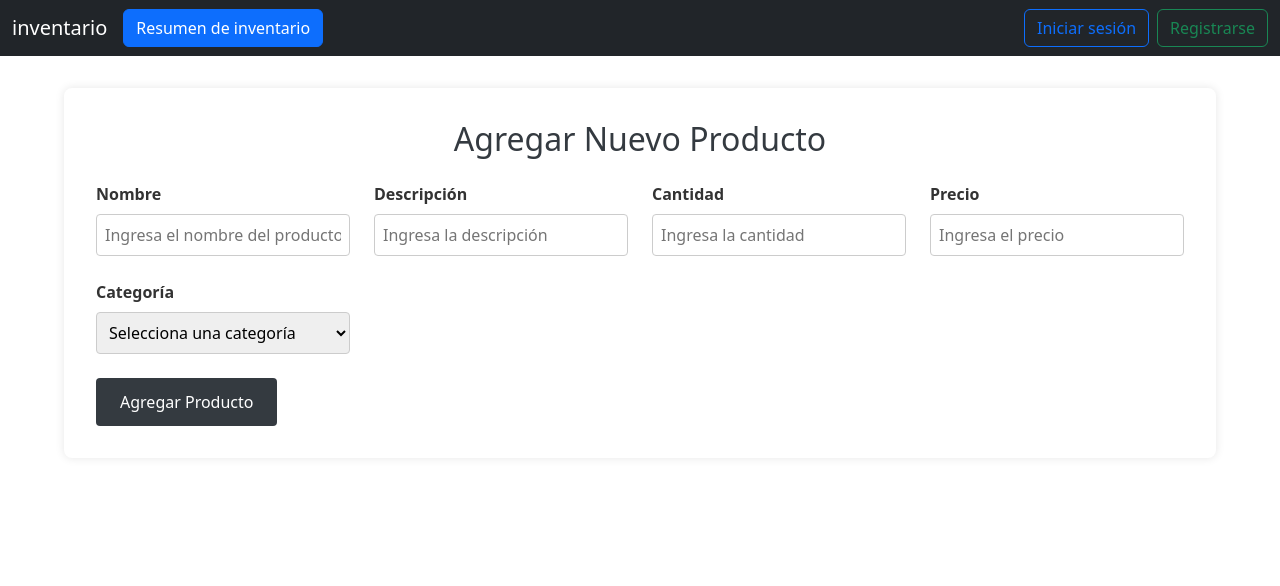
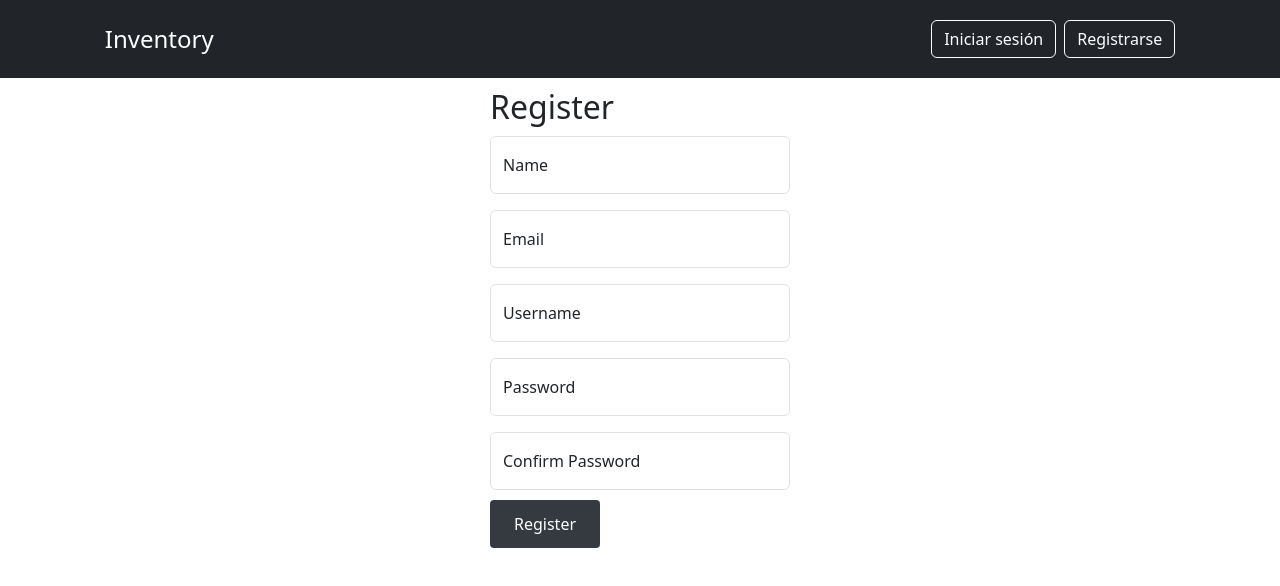
Before and after one commit to Beraxes/Gestion-de-inventario, a React (Create React App) app in the folder frontend/: page /register in a window 1280 px wide. Shown: the top 586 px of the page. Built offline with nearby package versions, Linux system fonts and the light colour scheme.

Commit message:
feat: added login and register

```diff
--- a/frontend/public/index.html
+++ b/frontend/public/index.html
@@ -24,7 +24,7 @@
       work correctly both with client-side routing and a non-root public URL.
       Learn how to configure a non-root public URL by running `npm run build`.
     -->
-    <title>React App</title>
+    <title>Inventory</title>
   </head>
   <body>
     <noscript>You need to enable JavaScript to run this app.</noscript>
--- a/frontend/src/App.js
+++ b/frontend/src/App.js
@@ -1,15 +1,23 @@
 //import logo from './logo.svg';
+import React from 'react';
+import 'bootstrap/dist/css/bootstrap.min.css';
+import { BrowserRouter as Router, Route, Routes } from 'react-router-dom';
+import Login from './components/Login';
+import Register from './components/Register';
 import Navbar from './components/Navbar';
-import 'bootstrap/dist/css/bootstrap.min.css';
-import { Route, Routes } from 'react-router-dom';
 import AddProduct from "./components/AddProduct"
 
 function App() {
   return (
-    <div className="App">
+    <Router>
       <Navbar />
-      <AddProduct />
-      </div>
+      <Routes>
+
+        <Route path="/" element={<AddProduct />} />
+        <Route path="/login" element={<Login />} />
+        <Route path="/register" element={<Register />} />
+      </Routes>
+    </Router>
   );
 }
 
--- /dev/null
+++ b/frontend/src/components/Login.js
@@ -0,0 +1,59 @@
+import React, { useState } from 'react';
+import '../styles/Login.css';
+import AuthService from '../utils/AxiosInstance';
+
+function Login() {
+  const [emailOrUsername, setEmailOrUsername] = useState('');
+  const [password, setPassword] = useState('');
+  const [error, setError] = useState('');
+
+  const handleSubmit = async (e) => {
+    e.preventDefault();
+    try {
+      const response = await AuthService.login(emailOrUsername, password);
+      console.log('Login successful:', response.name);
+      // Handle the response data as needed
+    } catch (error) {
+      console.error('Login failed:', error.response ? error.response : error.message);
+      setError(error.response ? error.response.message : 'An error occurred during login.');
+    }
+  };
+
+  return (
+    <div className="form-floating mb-3">
+    <h2>Login</h2>
+    {error && <p className="error-message">{error}</p>}
+    <form onSubmit={handleSubmit}>
+      <div className="form-floating mb-3">
+        <input
+          type="text"
+          id="emailOrUsername"
+          placeholder=''
+          value={emailOrUsername}
+          onChange={(e) => setEmailOrUsername(e.target.value)}
+          required
+          className="form-control"
+        />
+        <label htmlFor="emailOrUsername">Enter email or username</label>
+      </div>
+      <div className="form-floating">
+        <input
+          type="password"
+          id="password"
+          placeholder=''
+          value={password}
+          onChange={(e) => setPassword(e.target.value)}
+          required
+          className="form-control"
+        />
+        <label htmlFor="password">Password</label>
+      </div>
+      <button type="submit" className="btn btn-primary">
+        Login
+      </button>
+    </form>
+  </div>
+  );
+}
+
+export default Login;
--- a/frontend/src/components/Navbar.js
+++ b/frontend/src/components/Navbar.js
@@ -1,35 +1,25 @@
+// frontend/src/components/Navbar.js (1-31)
 import React from "react";
+import { Link } from "react-router-dom"; // Import the Link component
 import "../styles/Navbar.css";
 
 const Navbar = () => {
   return (
-    <nav className="navbar navbar-expand-lg navbar-dark bg-dark ">
+    <nav className="navbar navbar-expand-lg navbar-dark bg-dark">
       <div className="container-fluid">
-        <a className="navbar-brand" to="/">
-          inventario
-        </a>
+        <Link className="navbar-brand" to="/" style={{ color: 'white' }}>
+          Inventory
+        </Link>
 
-        {/* Botón "Resumen de inventario" */}
-        <button
-          type="button"
-          className="btn btn-primary me-2"
-          onClick={() =>
-            alert(
-              "Aquí puedes implementar la lógica para el resumen del inventario"
-            )
-          }
-        >
-          Resumen de inventario
-        </button>
         {/* No utilizamos collapse para mantener los elementos visibles */}
         <div className="navbar-nav ms-auto d-flex flex-row">
           <>
-            <a to="/login" className="btn btn-outline-primary me-2">
+            <Link to="/login" className="btn btn-outline-success me-2 " style={{ color: 'white', borderColor: 'white' }}>
               Iniciar sesión
-            </a>
-            <a to="/register" className="btn btn-outline-success">
+            </Link>
+            <Link to="/register" className="btn btn-outline-success" style={{ color: 'white', borderColor: 'white' }}>
               Registrarse
-            </a>
+            </Link>
           </>
         </div>
       </div>
--- /dev/null
+++ b/frontend/src/components/Register.js
@@ -0,0 +1,103 @@
+import React, { useState } from 'react';
+import '../styles/Login.css';
+import AuthService from '../utils/AxiosInstance';
+
+function Register() {
+  const [email, setEmail] = useState('');
+  const [username, setUsername] = useState('');
+  const [password, setPassword] = useState('');
+  const [confirmPassword, setConfirmPassword] = useState('');
+  const [name, setName] = useState(''); // New state variable for name
+  const [error, setError] = useState('');
+
+  const handleSubmit = async (e) => {
+    e.preventDefault();
+    if (password !== confirmPassword) {
+      setError('Passwords do not match.');
+      return;
+    }
+
+    try {
+      const response = await AuthService.register(name, username, email, password);
+      console.log('Registration successful:', response.name);
+      // Handle the response data as needed
+    } catch (error) {
+      console.error('Registration failed:', error.response ? error.response : error.message);
+      setError(error.response ? error.response.message : 'An error occurred during registration.');
+    }
+  };
+
+  return (
+    <div className="form-floating mb-3">
+      <h2>Register</h2>
+      {error && <p className="error-message">{error}</p>}
+      <form onSubmit={handleSubmit}>
+        <div className="form-floating mb-3">
+          <input
+            type="text"
+            id="name"
+            placeholder='Enter your name'
+            value={name}
+            onChange={(e) => setName(e.target.value)}
+            required
+            className="form-control"
+          />
+          <label htmlFor="name">Name</label>
+        </div>
+        <div className="form-floating mb-3">
+          <input
+            type="email"
+            id="email"
+            placeholder='Enter email'
+            value={email}
+            onChange={(e) => setEmail(e.target.value)}
+            required
+            className="form-control"
+          />
+          <label htmlFor="email">Email</label>
+        </div>
+        <div className="form-floating mb-3">
+          <input
+            type="text"
+            id="username"
+            placeholder='Enter username'
+            value={username}
+            onChange={(e) => setUsername(e.target.value)}
+            required
+            className="form-control"
+          />
+          <label htmlFor="username">Username</label>
+        </div>
+        <div className="form-floating mb-3">
+          <input
+            type="password"
+            id="password"
+            placeholder='Enter password'
+            value={password}
+            onChange={(e) => setPassword(e.target.value)}
+            required
+            className="form-control"
+          />
+          <label htmlFor="password">Password</label>
+        </div>
+        <div className="form-floating">
+          <input
+            type="password"
+            id="confirmPassword"
+            placeholder='Confirm password'
+            value={confirmPassword}
+            onChange={(e) => setConfirmPassword(e.target.value)}
+            required
+            className="form-control"
+          />
+          <label htmlFor="confirmPassword">Confirm Password</label>
+        </div>
+        <button type="submit" className="btn btn-primary">
+          Register
+        </button>
+      </form>
+    </div>
+  );
+}
+
+export default Register;
--- /dev/null
+++ b/frontend/src/styles/Login.css
@@ -0,0 +1,9 @@
+.form-floating {
+    width: 300px;
+    margin: 10px auto;
+  }
+
+  .error-message {
+    color: red;
+    margin-bottom: 10px;
+  }
--- /dev/null
+++ b/frontend/src/utils/AxiosInstance.js
@@ -0,0 +1,56 @@
+import axios from "axios";
+
+const API_URL = "http://localhost:5000/api";
+
+const register = async (name, username, email, password) => {
+  const response = await axios.post(`${API_URL}/auth/register`, {
+    name,
+    username,
+    email,
+    password,
+  });
+  return response.data;
+};
+
+const login = async (emailOrUsername, password) => {
+  const response = await axios.post(`${API_URL}/auth/login`, { emailOrUsername, password });
+  if (response.data.token) {
+    localStorage.setItem("user", JSON.stringify(response.data));
+  }
+  return response.data;
+};
+
+const logout = () => {
+  localStorage.removeItem("user");
+};
+
+const getCurrentUser = () => {
+  const userStr = localStorage.getItem("user");
+  if (userStr) return JSON.parse(userStr);
+  return null;
+};
+
+const requestWithAuth = async (method, url, data = {}) => {
+  const user = getCurrentUser();
+  if (!user || !user.token) {
+    throw new Error("No está autenticado");
+  }
+  return axios({
+    method,
+    url: `${API_URL}${url}`,
+    data,
+    headers: {
+      Authorization: `Bearer ${user.token}`,
+    },
+  });
+};
+
+const AuthService = {
+  register,
+  login,
+  logout,
+  getCurrentUser,
+  requestWithAuth,
+};
+
+export default AuthService;
--- /dev/null
+++ b/package.json
@@ -0,0 +1,5 @@
+{
+  "dependencies": {
+    "axios": "^1.7.7"
+  }
+}
```
Also changed, not shown: 1 other file (tests, documents, lock files or other folders).
